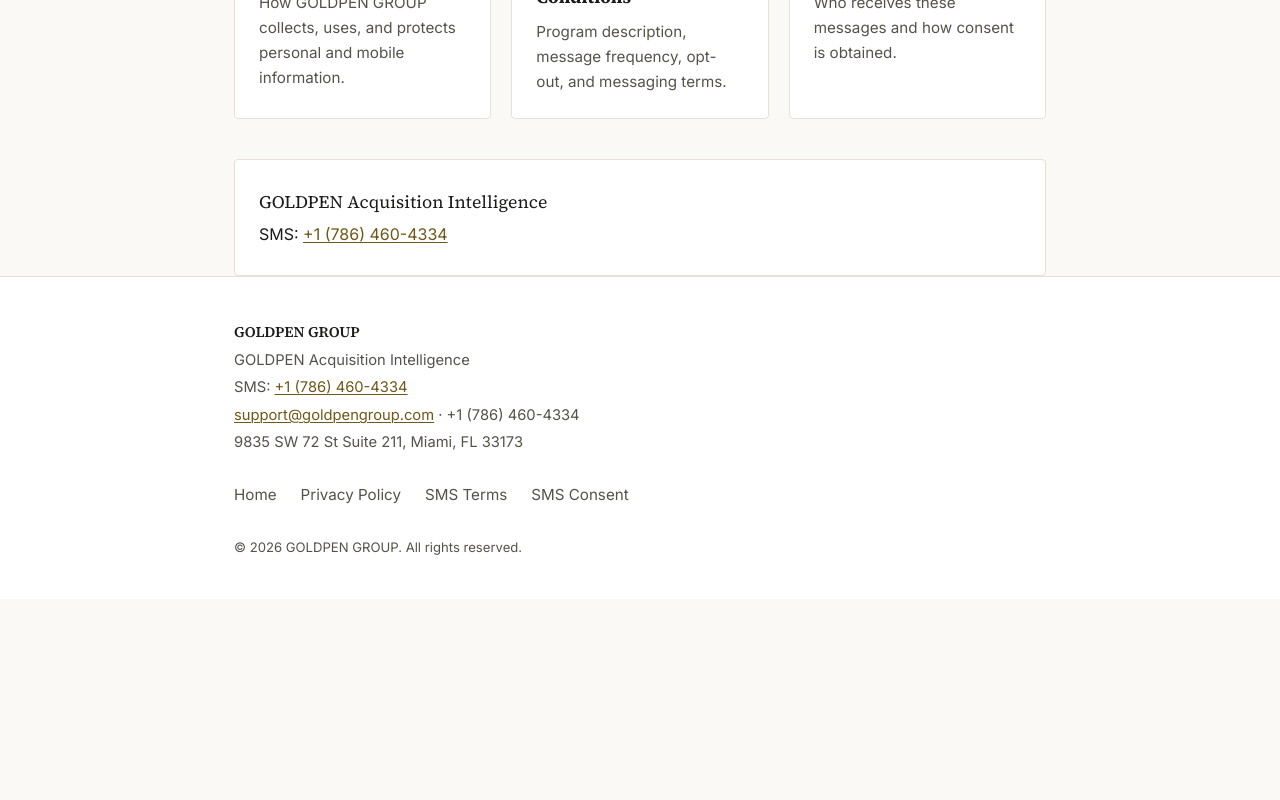
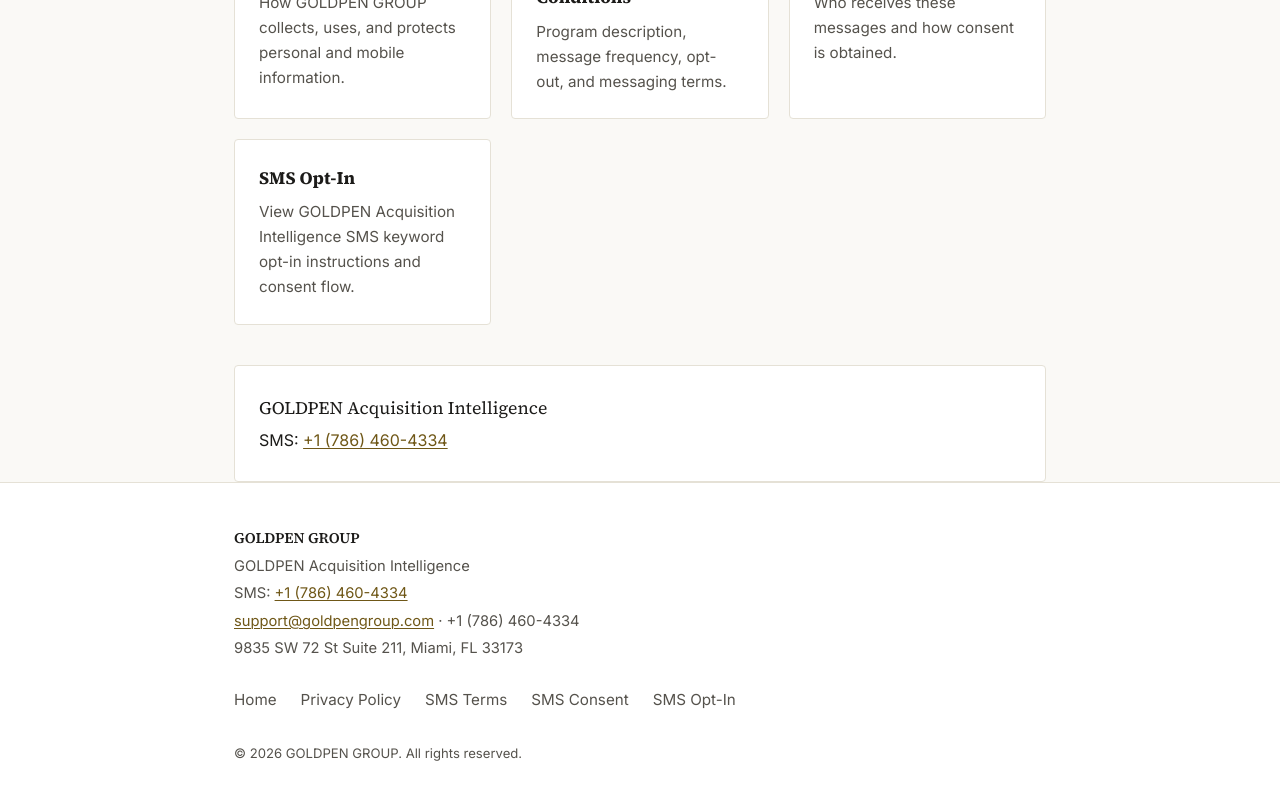
Before and after one commit to goldpenrealty-commits/goldpen-compliance-site, a Next.js app: page / in a window 1280 px wide. Shown: the part 438-1238 px from the top of the page. Before the commit the page ends 1037 px from the top, so only its background shows below. Built offline with nearby package versions, Linux system fonts and the light colour scheme.

Commit message:
Add SMS Opt-In to main nav, footer nav, and home page cards

```diff
--- a/src/app/page.tsx
+++ b/src/app/page.tsx
@@ -37,6 +37,12 @@
           <h2>SMS Consent</h2>
           <p>Who receives these messages and how consent is obtained.</p>
         </a>
+        <a className="link-card" href={`${brand.productionUrl}/sms-opt-in`}>
+          <h2>SMS Opt-In</h2>
+          <p>
+            View {brand.programName} SMS keyword opt-in instructions and consent flow.
+          </p>
+        </a>
       </div>
 
       <div className="program-panel">
--- a/src/components/NavBar.tsx
+++ b/src/components/NavBar.tsx
@@ -5,6 +5,7 @@
   { path: "/privacy-policy", label: "Privacy Policy" },
   { path: "/sms-terms", label: "SMS Terms" },
   { path: "/sms-consent", label: "SMS Consent" },
+  { path: "/sms-opt-in", label: "SMS Opt-In" },
 ];
 
 export function NavBar() {
--- a/src/components/SiteFooter.tsx
+++ b/src/components/SiteFooter.tsx
@@ -40,6 +40,9 @@
             <li>
               <a href={`${brand.productionUrl}/sms-consent`}>SMS Consent</a>
             </li>
+            <li>
+              <a href={`${brand.productionUrl}/sms-opt-in`}>SMS Opt-In</a>
+            </li>
           </ul>
         </nav>
 
```
